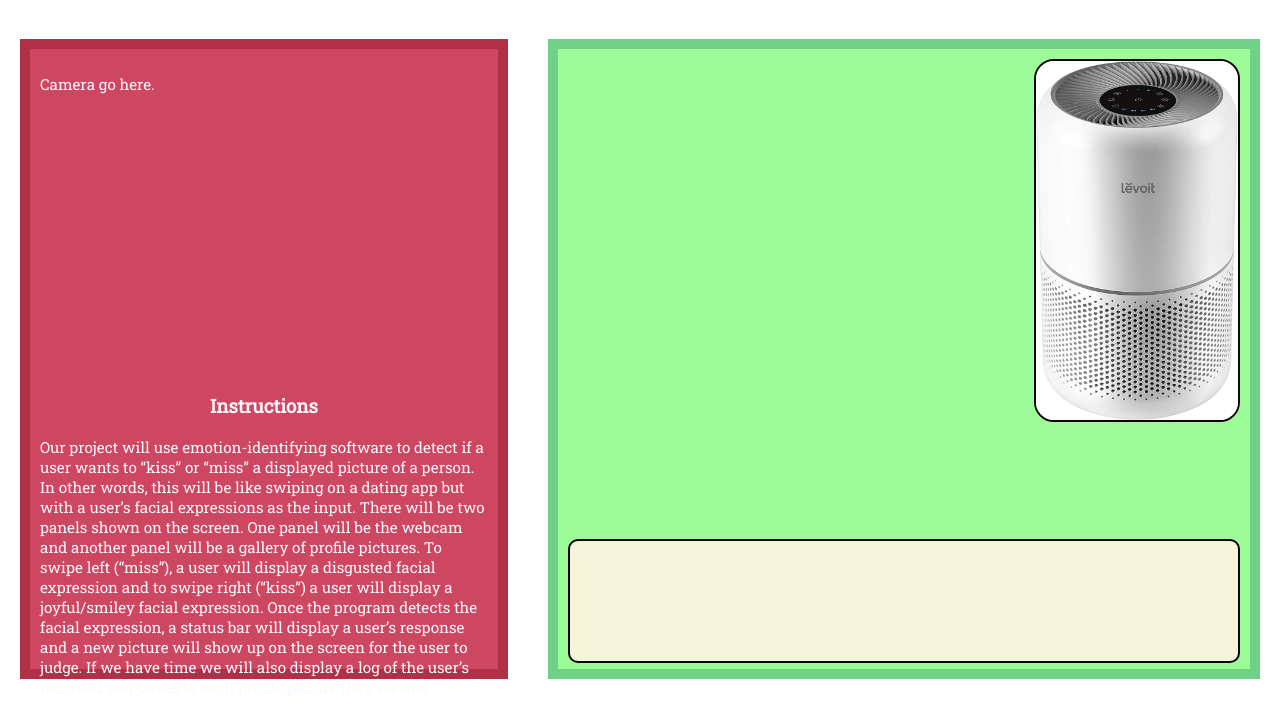
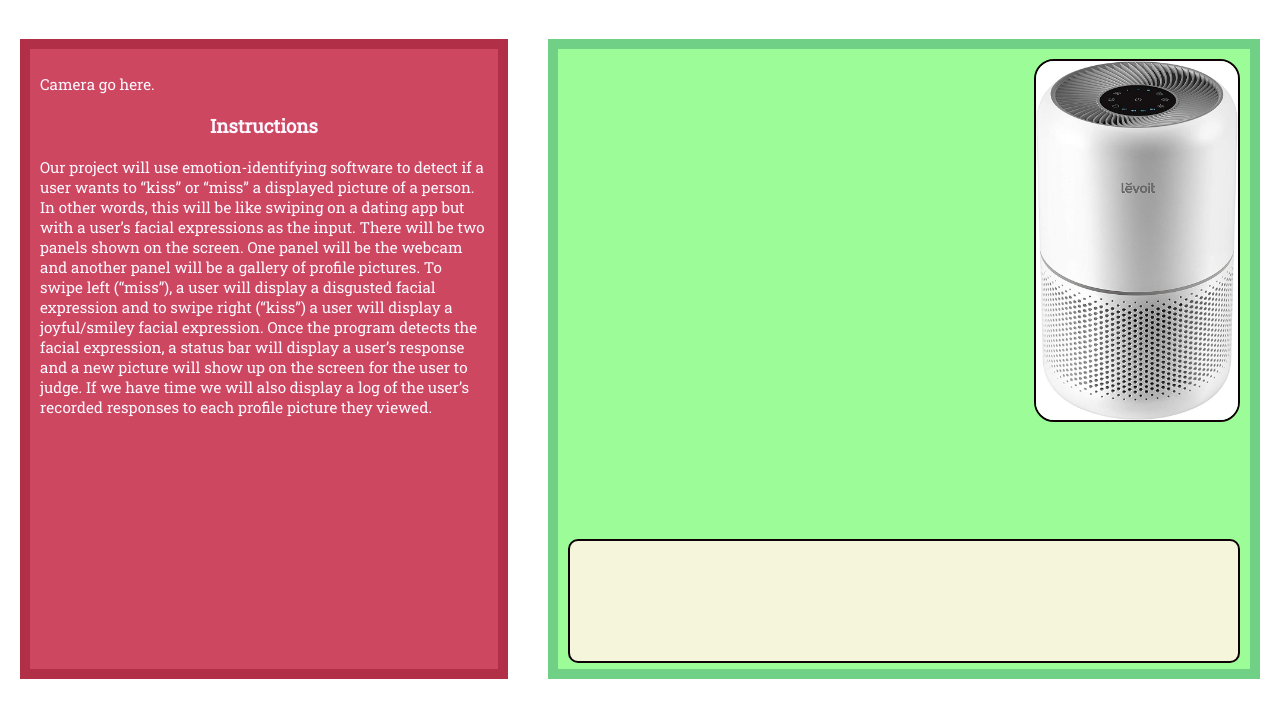
Before and after one commit to nullThink/holiday-shopping-helper, a plain HTML site: page index.html in a window 1280 px wide. Shown: the part 67-784 px from the top of the page. Drawn offline with Linux system fonts and the light colour scheme.

```diff
--- a/index.html
+++ b/index.html
@@ -14,10 +14,10 @@
     <h1>The Holiday Helper</h1>
     <div id="application">
         <div id="left-side">
-            <div id="camera-feed" style="width: 50%; height: 50%;">
+            <div id="camera-feed" style="max-width: 100%; max-height: 50%">
                 <p>Camera go here.</p>
             </div>
-            <div id="instructions" style="height: 20%;">
+            <div id="instructions" style="max-height: 80%;">
                 <h3 style="text-align: center;"> Instructions </h3>
                 <p>Our project will use emotion-identifying software to detect if a user wants to “kiss” or “miss” a displayed picture of a person. In other words, this will be like swiping on a dating app but with a user’s facial expressions as the input.
                     There will be two panels shown on the screen. One panel will be the webcam and another panel will be a gallery of profile pictures. To swipe left (“miss”), a user will display a disgusted facial expression and to swipe right (“kiss”)
```
